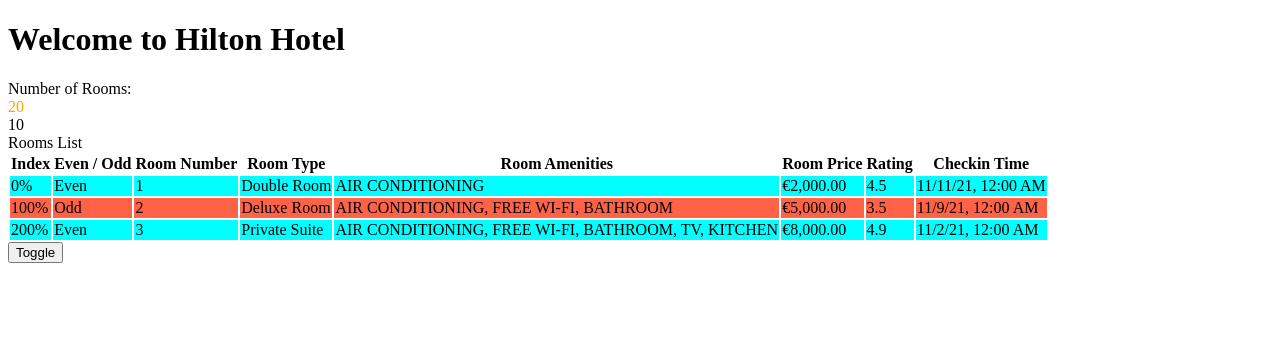
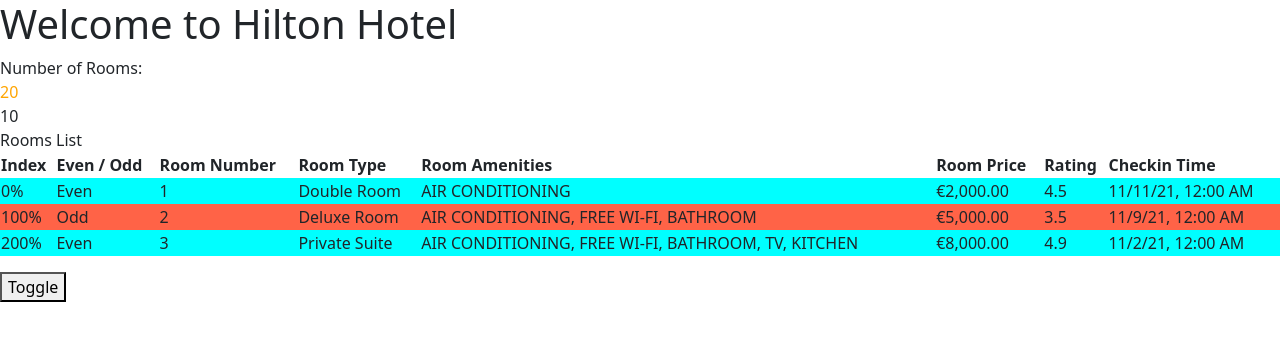
Before and after one commit to Serban2003/Angular-Beginner-Course, an Angular app in the folder Angular/HotelInventoryApp/: page / in a window 1280 px wide. Shown: the top 340 px of the page. Built offline with nearby package versions, Linux system fonts and the light colour scheme.

Commit message:
Install Bootstrap

```diff
--- a/Angular/HotelInventoryApp/package.json
+++ b/Angular/HotelInventoryApp/package.json
@@ -18,6 +18,8 @@
     "@angular/platform-browser": "^16.1.0",
     "@angular/platform-browser-dynamic": "^16.1.0",
     "@angular/router": "^16.1.0",
+    "bootstrap": "^5.2.3",
+    "ngx-bootstrap": "^11.0.2",
     "rxjs": "~7.8.0",
     "tslib": "^2.3.0",
     "zone.js": "~0.13.0"
--- a/Angular/HotelInventoryApp/src/app/app.module.ts
+++ b/Angular/HotelInventoryApp/src/app/app.module.ts
@@ -4,6 +4,7 @@
 import { AppRoutingModule } from './app-routing.module';
 import { AppComponent } from './app.component';
 import { RoomsComponent } from './rooms/rooms.component';
+import { BrowserAnimationsModule } from '@angular/platform-browser/animations';
 
 @NgModule({
   declarations: [
@@ -12,7 +13,8 @@
   ],
   imports: [
     BrowserModule,
-    AppRoutingModule
+    AppRoutingModule,
+    BrowserAnimationsModule
   ],
   providers: [],
   bootstrap: [AppComponent]
--- a/Angular/HotelInventoryApp/src/app/rooms/rooms.component.html
+++ b/Angular/HotelInventoryApp/src/app/rooms/rooms.component.html
@@ -12,7 +12,7 @@
 
 <div *ngIf="rooms.availableRooms > 0">
     Rooms List <br>
-    <table>
+    <table class="table">
         <tr>
             <th>Index</th>
             <th>Even / Odd</th>
--- a/Angular/HotelInventoryApp/src/styles.scss
+++ b/Angular/HotelInventoryApp/src/styles.scss
@@ -1 +1,7 @@
 /* You can add global styles to this file, and also import other style files */
+
+/* Importing Bootstrap SCSS file. */
+@import "./node_modules/bootstrap/scss/bootstrap";
+
+/* Importing Datepicker SCSS file. */
+@import "node_modules/ngx-bootstrap/datepicker/bs-datepicker";
```
Also changed, not shown: 2 other files (tests, documents, lock files or other folders).
